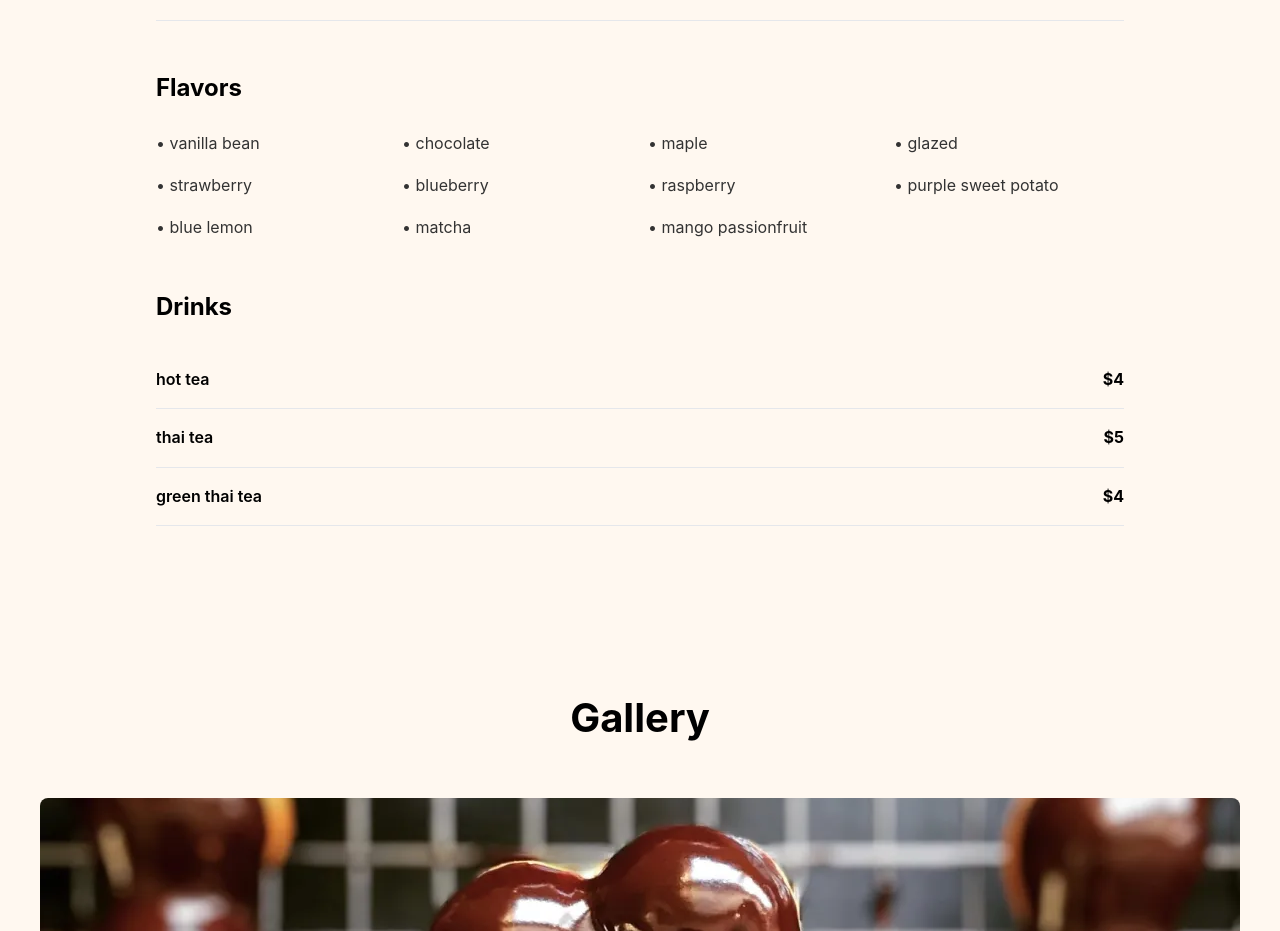
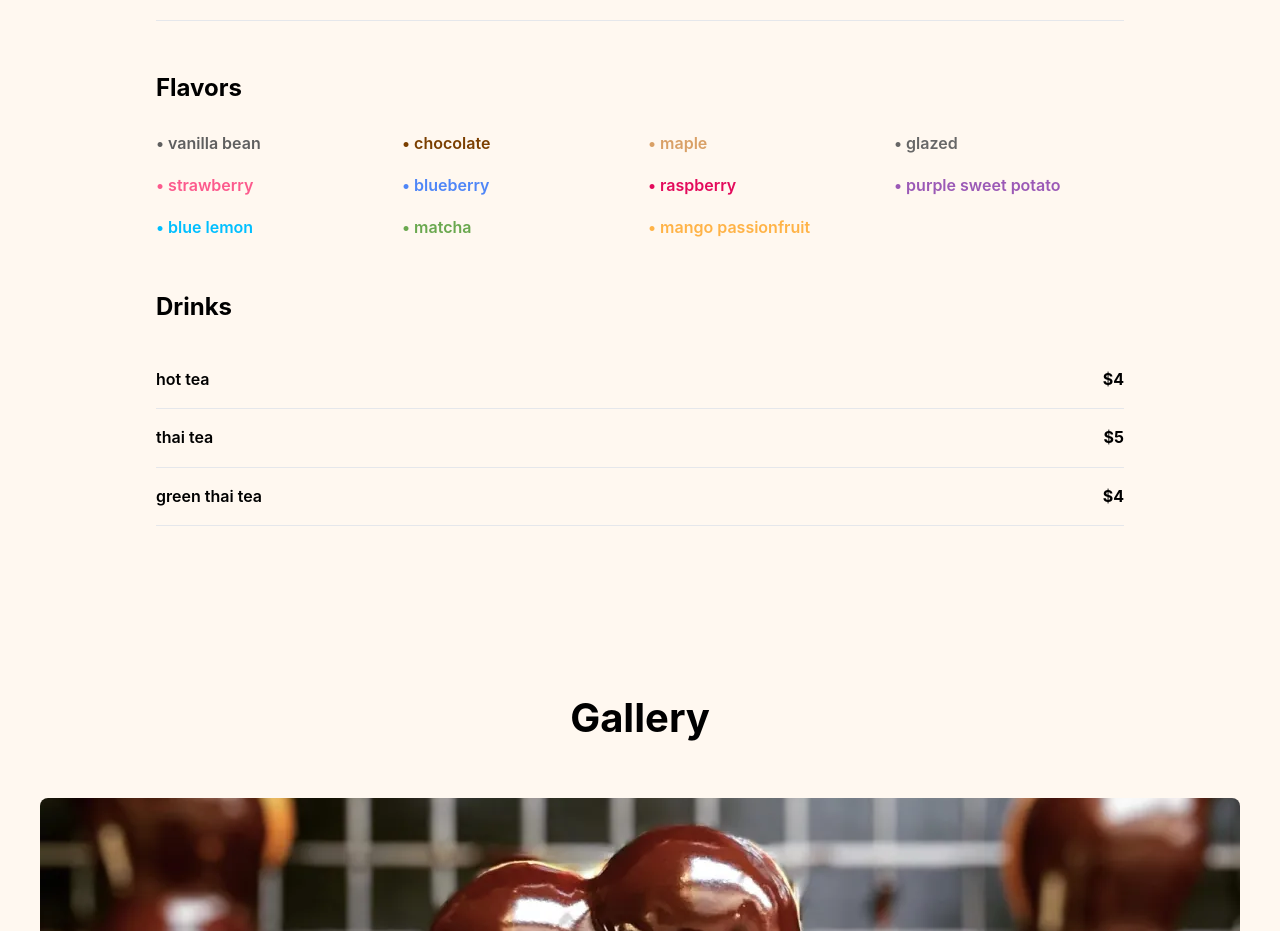
Before and after one commit to ctrujillo12/noks-donuts, a Next.js app: page / in a window 1280 px wide. Shown: the part 1902-2833 px from the top of the page. Built offline with nearby package versions, Linux system fonts and the light colour scheme.

Commit message:
flavor colors

```diff
--- a/app/page.tsx
+++ b/app/page.tsx
@@ -17,6 +17,20 @@ export default function Home() {
     "https://images.squarespace-cdn.com/content/v1/668b38999928de19ab29f590/dfca272a-99a9-4392-9c87-522c7618c6fd/fierberg_05552_lowres.jpg",
    "https://images.squarespace-cdn.com/content/v1/668b38999928de19ab29f590/b25169c6-c741-4a7b-b8f4-86c50be4ac3d/DSC00157.jpg"
   ]
+
+  const flavorColors = {
+    "vanilla bean": "#5f5f5fff",
+    "chocolate": "#7b3f00",
+    "maple": "#d9a066",
+    "glazed": "#676767ff",
+    "strawberry": "#fc5a8d",
+    "blueberry": "#4f86f7",
+    "raspberry": "#e30b5c",
+    "purple sweet potato": "#9b59b6",
+    "blue lemon": "#00bfff",
+    "matcha": "#6aa84f",
+    "mango passionfruit": "#ffb347"
+  }
 
   return (
     <div style={{ backgroundColor: '#FFF8F0' }}>
@@ -58,11 +72,11 @@ export default function Home() {
                 display: 'inline-block',
                 backgroundColor: '#338729',
                 color: 'white',
-                padding: '0.4rem 1rem', // smaller padding to align with links
-                fontSize: '1rem',       // match link size
+                padding: '0.4rem 1rem',
+                fontSize: '1rem',
                 fontWeight: '600',
                 textDecoration: 'none',
-                lineHeight: '1.5',      // aligns vertically with other links
+                lineHeight: '1.5',
                 transition: 'background-color 0.3s'
               }}
               onMouseEnter={e => e.currentTarget.style.backgroundColor = '#2c6a23'}
@@ -71,7 +85,6 @@ export default function Home() {
               Order
             </a>
           </nav>
-
 
           {/* Mobile Menu Button */}
           <button
@@ -219,17 +232,14 @@ No artificial/imitation flavors. No artificial colors. No preservatives. No high
             <h3 style={{ fontSize: '1.5rem', fontWeight: 'bold', marginBottom: '1.5rem' }}>Flavors</h3>
 
             <div style={{ display: 'grid', gridTemplateColumns: 'repeat(auto-fill, minmax(200px, 1fr))', gap: '1rem' }}>
-              <p style={{ fontSize: '1rem', color: '#333' }}>• vanilla bean</p>
-              <p style={{ fontSize: '1rem', color: '#333' }}>• chocolate</p>
-              <p style={{ fontSize: '1rem', color: '#333' }}>• maple</p>
-              <p style={{ fontSize: '1rem', color: '#333' }}>• glazed</p>
-              <p style={{ fontSize: '1rem', color: '#333' }}>• strawberry</p>
-              <p style={{ fontSize: '1rem', color: '#333' }}>• blueberry</p>
-              <p style={{ fontSize: '1rem', color: '#333' }}>• raspberry</p>
-              <p style={{ fontSize: '1rem', color: '#333' }}>• purple sweet potato</p>
-              <p style={{ fontSize: '1rem', color: '#333' }}>• blue lemon</p>
-              <p style={{ fontSize: '1rem', color: '#333' }}>• matcha</p>
-              <p style={{ fontSize: '1rem', color: '#333' }}>• mango passionfruit</p>
+              {Object.keys(flavorColors).map(flavor => (
+                <p
+                  key={flavor}
+                  style={{ fontSize: '1rem', color: flavorColors[flavor], fontWeight: '600' }}
+                >
+                  • {flavor}
+                </p>
+              ))}
             </div>
           </div>
 
```
